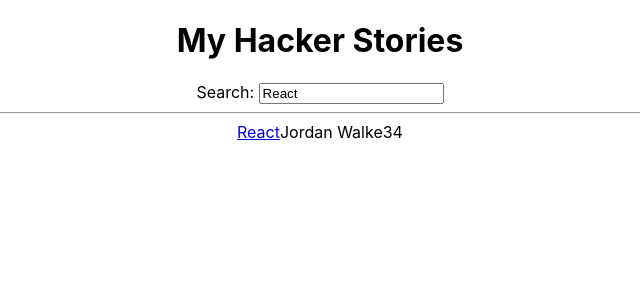
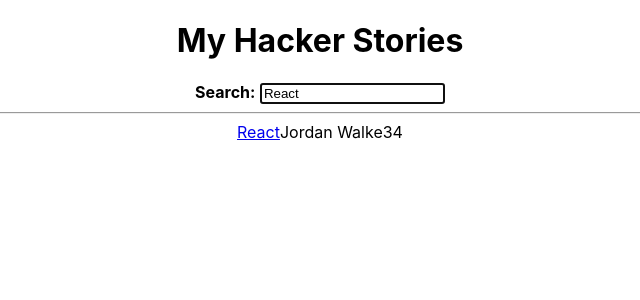
Before and after one commit to HSU-S21-CS480/jr550-road-to-react, a React (Create React App) app: page / in a window 1280 px wide. Shown: the top 300 px of the page, without its empty margins (320-960 px from the left). Built offline with nearby package versions, Linux system fonts and the light colour scheme; the HTML template or start-up script is replaced by a standard one.

Commit message:
after "Imperative"

```diff
--- a/src/App.js
+++ b/src/App.js
@@ -1,6 +1,20 @@
 
 import './App.css';
 import React from 'react';
+
+
+//Custom React Hook that combines a state hook with an effect hook
+const useSemiPersistentState = (key, initialState) => {
+  const [value, setValue] = React.useState(
+    localStorage.getItem(key) || initialState
+  );
+
+  React.useEffect(() => {
+    localStorage.setItem(key, value);
+  }, [value, key]);
+
+  return [value, setValue];
+}
 
 
 
@@ -29,9 +43,8 @@
   ];
 
 
-
-  const [searchTerm, setSearchTerm] = React.useState('React');
-
+  //Assign custom hooks just like built-in hooks
+  const [searchTerm, setSearchTerm] = useSemiPersistentState("search", "React");
 
   //Search Callback function
   const handleSearch = event => {
@@ -51,7 +64,16 @@
     <div className="App">
       <h1>My Hacker Stories</h1>
 
-      <Search search={searchTerm} onSearch={handleSearch} />
+      <InputWithLabel
+        id="search"
+        value={searchTerm}
+        isFocused
+        onInputChange={handleSearch}
+      >
+        <strong>Search:</strong>
+      </InputWithLabel>
+
+
 
       <hr />
 
@@ -64,23 +86,36 @@
 
 
 //Search React element definition
-const Search = ({search, onSearch}) => (
-  <div>
-    <label htmlFor="search">Search: </label>
+const InputWithLabel = ({id, value, type = 'text', onInputChange, isFocused, children}) => {
+
+  const inputRef = React.useRef();
+
+  React.useEffect(() => {
+    if (isFocused && inputRef.current) {
+      inputRef.current.focus();
+    }
+  }, [isFocused]);
+
+  return (
+  <>
+    <label htmlFor={id}>{children}</label>
+    &nbsp;
+
     <input
-      id="search"
-      type="text"
-      value={search}
-      onChange={onSearch} />
-  </div>
-);
+      id={id}
+      type={type}
+      value={value}
+      autoFocus={isFocused}
+      onChange={onInputChange} />
+  </>
+  );
+};
 
 
 
 
 //List React element definition
-const List = ({ list }) =>
-  list.map(item => <Item key={item.objectID} item={item} />);
+const List = ({ list }) => list.map(item => <Item key={item.objectID} item={item} />);
 
 
 const Item = ({ item }) => (
```
Also changed, not shown: 1 other file (tests, documents, lock files or other folders).
